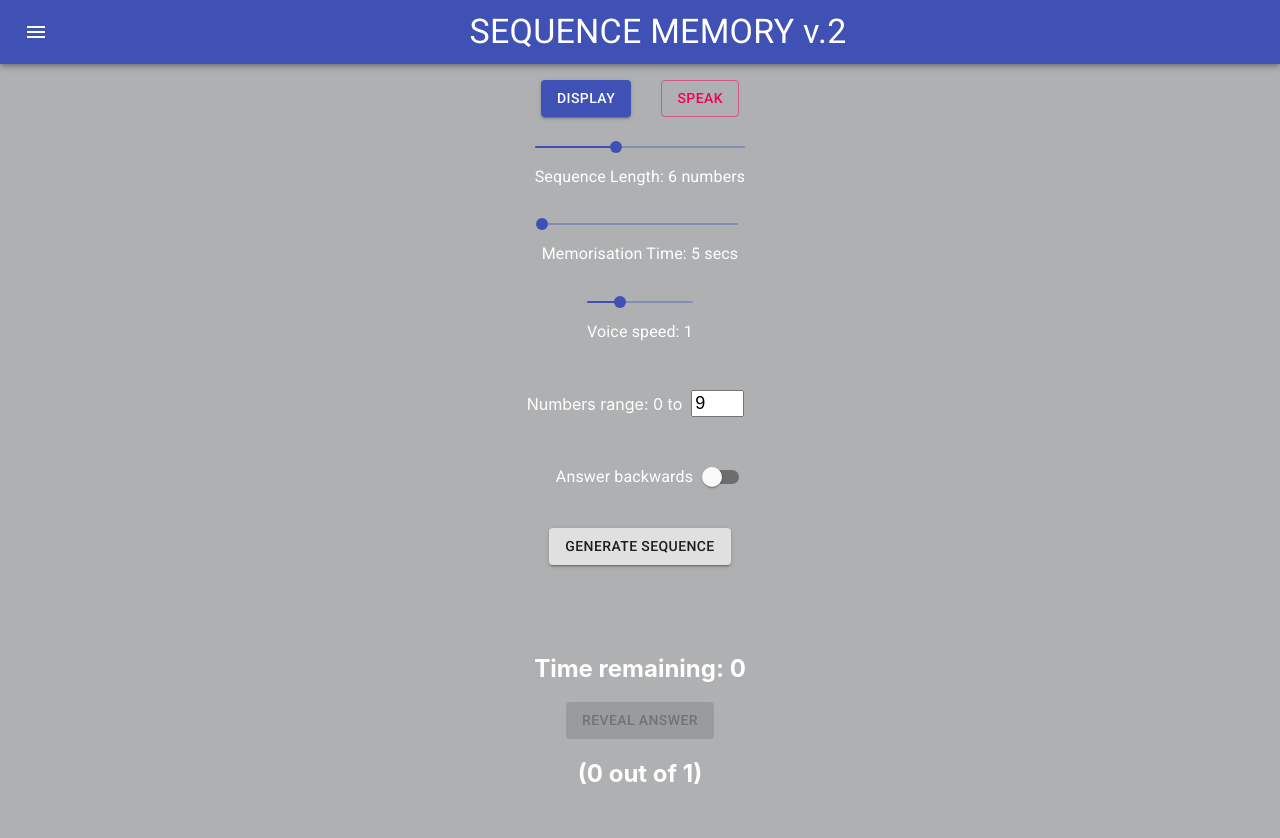
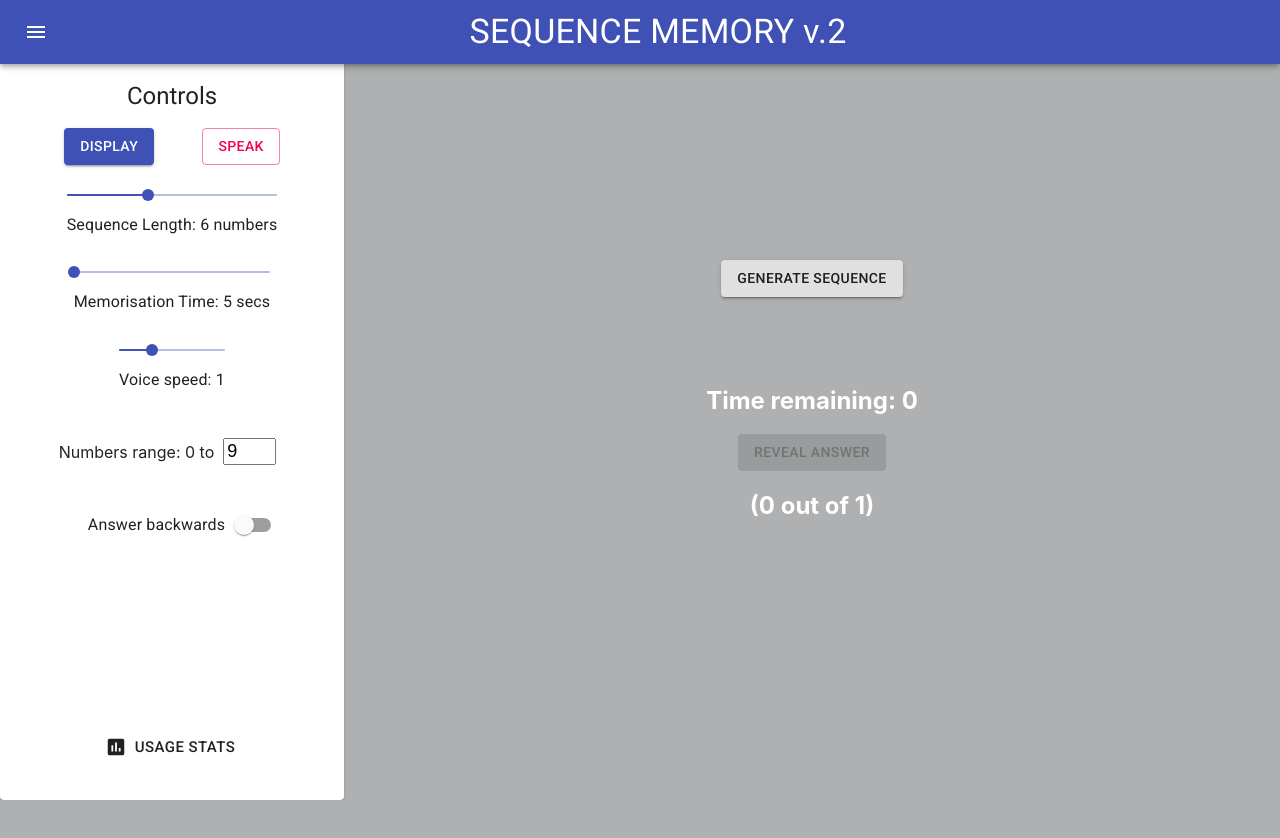
Before and after one commit to carboni-rob/sequence-memory, a React (Create React App) app: page / in a window 1280 px wide. After the commit the page ends 800 px from the top, so only its background shows below. Built offline with nearby package versions, Linux system fonts and the light colour scheme.

Commit message:
Move controls to side bar

```diff
--- a/src/App.styles.tsx
+++ b/src/App.styles.tsx
@@ -12,12 +12,13 @@ interface AnswerProps {
 }
 
 export const AppContainer = styled.div`
+  width: 100%;
+  height: 90vh;
   display: flex;
-  flex-direction: column;
+  flex-wrap: wrap;
   align-items: center;
-  justify-content: center;
+  justify-content: space-between;
   background-color: #afb0b1;
-  margin-top: 2em;
 `;
 
 export const AppTitle = styled.div`
@@ -26,13 +27,20 @@ export const AppTitle = styled.div`
   width: 100%;
 `;
 
+export const ControlsCard = styled(Paper)`
+  padding: 1em;
+  margin-top: 3em;
+  height: 100%;
+  display: flex;
+  flex: 1;
+  flex-direction: column;
+  justify-content: space-between;
+`;
+
 export const ControlsContainer = styled.div`
-  margin: 1em 0;
-  width: 100%;
-  max-width: 22em;
   display: flex;
   flex-direction: column;
-  justify-content: center;
+  justify-content: flex-start;
   align-items: center;
 `;
 
@@ -64,13 +72,13 @@ export const Sequence = styled.h2<GenericProps>`
   visibility: ${({ $isVisible: visible }) => getVisibility(visible)};
 `;
 
-export const InnerContainer = styled.div`
+export const SequenceContainer = styled.div`
   display: flex;
+  flex: 3;
   flex-direction: column;
   align-items: center;
   justify-content: center;
   color: white;
-  padding: 2em;
 `;
 
 export const AnswerContainer = styled.input<AnswerProps>`
--- a/src/App.tsx
+++ b/src/App.tsx
@@ -16,7 +16,7 @@ import {
   AnswerContainer,
   AppContainer,
   ControlsContainer,
-  InnerContainer,
+  SequenceContainer,
   RowContainer,
   RangeInput,
   RevealButton,
@@ -26,6 +26,7 @@ import {
   TopButtonsContainer,
   AppTitle,
   StatsCard,
+  ControlsCard,
 } from "./App.styles";
 
 interface Run {
@@ -215,8 +216,11 @@ function App() {
         </Toolbar>
       </AppBar>
 
-      <InnerContainer>
+      <ControlsCard>
         <ControlsContainer>
+          <RowContainer>
+            <Typography variant="h5">Controls</Typography>
+          </RowContainer>
           <TopButtonsContainer>
             <Button
               variant={displaySequence ? "contained" : "outlined"}
@@ -300,6 +304,14 @@ function App() {
           </RowContainer>
         </ControlsContainer>
 
+        <RowContainer onClick={() => setDrawerOpen(true)}>
+          <Button size="large" startIcon={<AssessmentIcon />}>
+            Usage Stats
+          </Button>
+        </RowContainer>
+      </ControlsCard>
+
+      <SequenceContainer>
         <Button
           variant="contained"
           onClick={generateSequence}
@@ -329,7 +341,7 @@ function App() {
         <h2>
           ({correctAnswers} out of {sequence.length})
         </h2>
-      </InnerContainer>
+      </SequenceContainer>
 
       <SwipeableDrawer
         anchor="left"
@@ -344,8 +356,8 @@ function App() {
           </RowContainer>
           <RowContainer>
             <Typography variant="h6">
-              You have answered correctly {correctCount} times out of{" "}
-              {totalCount} in {stats.length} runs ({percentage}%)
+              You answered correctly {correctCount} times out of {totalCount} in{" "}
+              {stats.length} runs ({percentage}%)
             </Typography>
           </RowContainer>
           <RowContainer>
```
